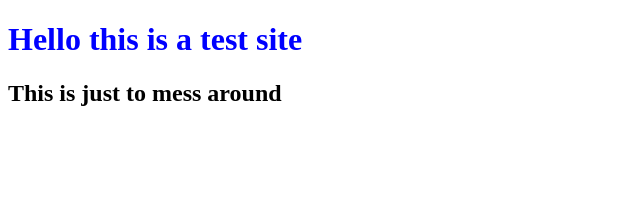
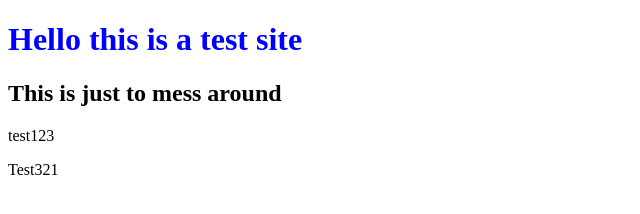
Before and after one commit to FigIvan/vercel, a plain HTML site: page index.html in a window 1280 px wide. Shown: the whole page, without its empty margins (0-640 px from the left). Drawn offline with Linux system fonts and the light colour scheme.

Commit message:
added more stuff

```diff
--- a/index.html
+++ b/index.html
@@ -10,6 +10,8 @@
 <body>
   <h1>Hello this is a test site</h1>
   <h2>This is just to mess around</h2>
+  <p>test123</p>
+  <p>Test321</p>
 
 
 </body>
```
